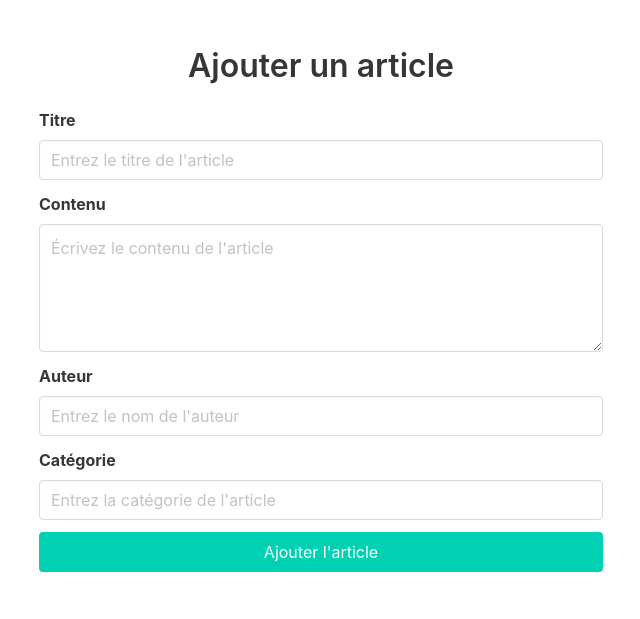
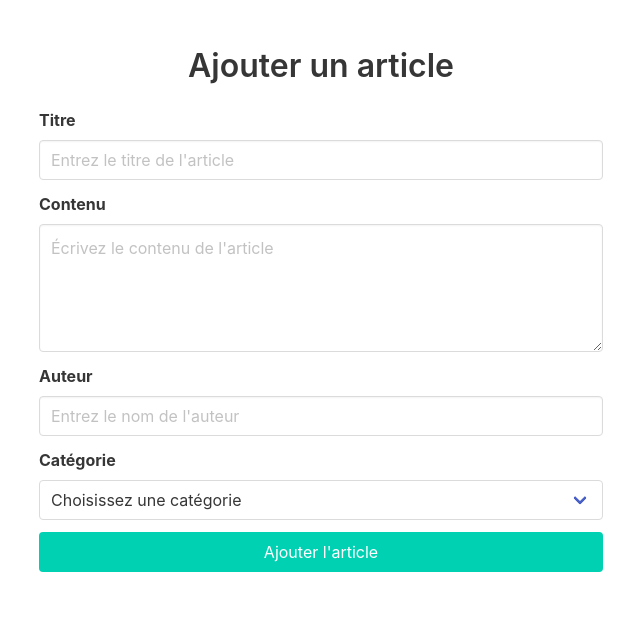
Before and after one commit to Hichamelhmaydi/CulturesPartagees, a PHP site: page /formule_article.php in a window 1280 px wide. Shown: the top 619 px of the page, without its empty margins (319-959 px from the left). Run offline with PHP 8.4, Linux system fonts and the light colour scheme.

Commit message:
la dèrnier modification dans la formule article

```diff
--- a/views/formule_article.php
+++ b/views/formule_article.php
@@ -61,11 +61,20 @@ if (isset($_POST['sub_art'])) {
                         </div>
 
                         <div class="field">
-                            <label class="label">Catégorie</label>
-                            <div class="control">
-                                <input class="input" type="text" name="categorie" placeholder="Entrez la catégorie de l'article" maxlength="10" required>
-                            </div>
-                        </div>
+                <label class="label">Catégorie</label>
+                <div class="control">
+                    <div class="select is-fullwidth">
+                        <select name="categorie" required>
+                            <option value="" disabled selected>Choisissez une catégorie</option>
+                            <option value="cinema">Cinéma</option>
+                            <option value="musique">Musique</option>
+                            <option value="sports">Sports</option>
+                            <option value="les arts">Les Arts</option>
+                        </select>
+                    </div>
+                </div>
+            </div>
+
 
                         <div class="field">
                             <div class="control">
```
